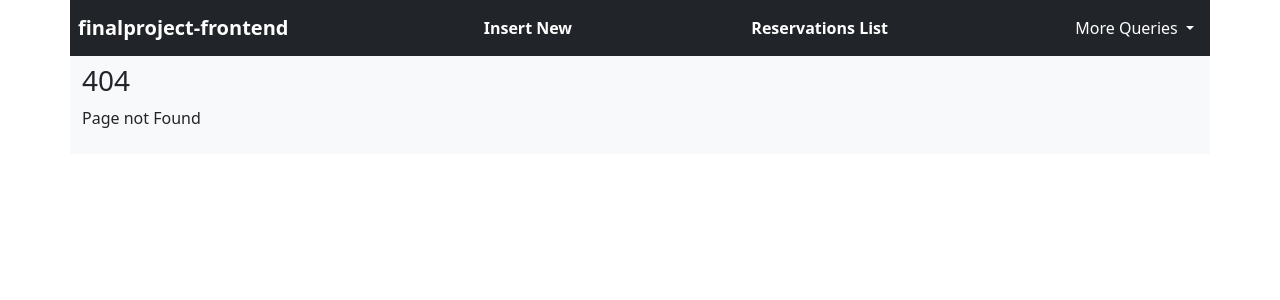
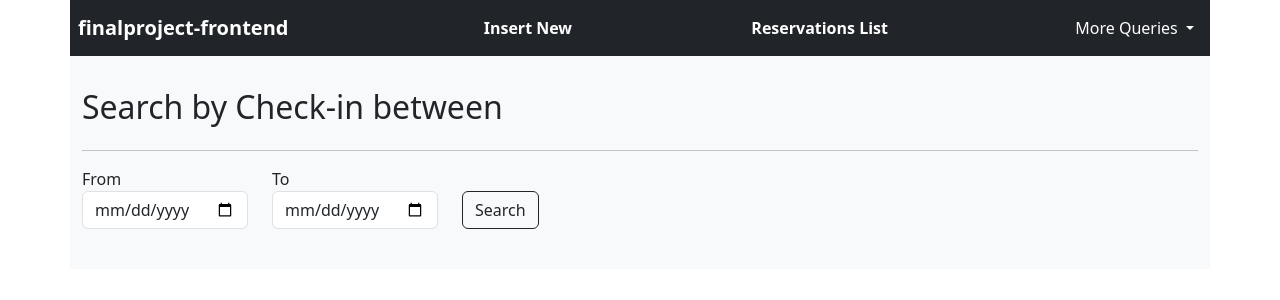
Before and after one commit to droksty/CF3-FinalProject-Frontend, an Angular app: page /reservations/checkinBetween in a window 1280 px wide. Before the commit this address had no page. Shown: the top 300 px of the page. Built offline with nearby package versions, Linux system fonts and the light colour scheme.

Commit message:
impl filter template

```diff
--- a/src/app/app.component.html
+++ b/src/app/app.component.html
@@ -25,10 +25,7 @@
 
       <!-- More Queries -->
       <ul class="navbar-nav">
-        <app-dropdown
-          [dropdownLabel]="'More Queries'"
-          [items]="moreQueries">
-        </app-dropdown>
+        <app-dropdown [dropdownLabel]="'More Queries'" [items]="moreQueries"></app-dropdown>
       </ul>
 
     </nav>
--- a/src/app/app.component.ts
+++ b/src/app/app.component.ts
@@ -11,12 +11,12 @@ export class AppComponent {
   title = 'finalproject-frontend';
 
   moreQueries: MenuItem[] = [
-    { text: 'Search by guest name', link: 'not-implemented-yet'},
-    { text: 'Search between checkin dates', link: 'not-implemented-yet'},
-    { text: 'Search by date booked', link: 'not-implemented-yet'},
-    { text: 'Search by checkin date', link: 'not-implemented-yet'},
-    { text: 'Search by checkout date', link: 'not-implemented-yet'},
-    { text: 'Search by room type', link: 'not-implemented-yet'}
+    { text: 'Search by guest name', link: 'reservations/guestName' },
+    { text: 'Search between checkin dates', link: 'reservations/checkinBetween' },
+    { text: 'Search by date booked', link: 'not-implemented-yet' },
+    { text: 'Search by checkin date', link: 'not-implemented-yet' },
+    { text: 'Search by checkout date', link: 'not-implemented-yet' },
+    { text: 'Search by room type', link: 'not-implemented-yet' }
   ];
 
   alerts = this.uiService.alerts;
--- a/src/app/app.module.ts
+++ b/src/app/app.module.ts
@@ -12,6 +12,7 @@ import { FormViewComponent } from './form-view/form-view.component';
 import { DropdownComponent } from './dropdown/dropdown.component';
 import { ListViewComponent } from './list-view/list-view.component';
 import { AlertComponent } from './alert/alert.component';
+import { ListFilterComponent } from './list-filter/list-filter.component';
 
 const routes: Routes = [
   { path: '', component: WelcomeComponent },
@@ -19,6 +20,8 @@ const routes: Routes = [
   { path: 'form-view', component: FormViewComponent },
   { path: 'form-view/:reference', component: FormViewComponent },
   { path: 'reservations', component: ListViewComponent },
+  { path: 'reservations/guestName', component: ListFilterComponent },
+  { path: 'reservations/checkinBetween', component: ListFilterComponent },
   { path: '**', component: PageNotFoundComponent }
 ];
 
@@ -31,7 +34,8 @@ const routes: Routes = [
     FormViewComponent,
     DropdownComponent,
     ListViewComponent,
-    AlertComponent
+    AlertComponent,
+    ListFilterComponent
   ],
   imports: [
     BrowserModule,
--- a/src/app/dropdown/dropdown.component.html
+++ b/src/app/dropdown/dropdown.component.html
@@ -7,7 +7,7 @@
     data-bs-toggle="dropdown"
     aria-expanded="false">
       {{ dropdownLabel }}
-    </a>
+  </a>
   <ul class="dropdown-menu" aria-labelledby="navbarDropdown">
     <li *ngFor="let item of items">
       <a class="dropdown-item" routerLink="{{ item.link }}">{{ item.text }}</a>
--- /dev/null
+++ b/src/app/list-filter/list-filter.component.html
@@ -0,0 +1,30 @@
+<div *ngIf="filter == '/reservations/guestName'">
+  <h2 class="mb-4 mt-4" >Search by Guest Name</h2>
+  <hr>
+  <form class="form-inline">
+    <div class="input-group">
+      <input type="text" class="form-control" id="guestName" placeholder="Search by Guestname"/>
+      <button type="submit" class="btn btn-outline-dark my-2 my-sm-0">Search</button>
+    </div>
+  </form>
+</div>
+
+<div *ngIf="filter == '/reservations/checkinBetween'">
+  <h2 class="mb-4 mt-4" >Search by Check-in between</h2>
+  <hr>
+  <form action="">
+    <div class="row">
+      <div class="col-sm-2 mb-3">
+        <label for="checkInFrom">From</label>
+        <input type="date" class="form-control" id="checkInFrom"/>
+      </div>
+      <div class="col-sm-2 mb-3">
+        <label for="checkInTo">To</label>
+        <input type="date" class="form-control" id="checkInTo"/>
+      </div>
+      <div class="col-sm-2 mb-3 d-flex align-items-end">
+        <button type="submit" class="btn btn-outline-dark my-2 my-sm-0">Search</button>
+      </div>
+    </div>
+  </form>
+</div>
--- /dev/null
+++ b/src/app/list-filter/list-filter.component.ts
@@ -0,0 +1,16 @@
+import { Component } from '@angular/core';
+import { Router } from '@angular/router';
+
+@Component({
+  selector: 'app-list-filter',
+  templateUrl: './list-filter.component.html',
+  styleUrls: ['./list-filter.component.css']
+})
+export class ListFilterComponent {
+  public filter: string = '';
+  constructor(private router: Router) {}
+
+  ngOnInit() {
+    this.filter = this.router.url;
+  }
+}
--- a/src/app/list-view/list-view.component.html
+++ b/src/app/list-view/list-view.component.html
@@ -43,7 +43,7 @@
       <tr>
         <td colspan="5"></td>
         <td><strong>Total Sales:</strong></td>
-        <td><strong>{{ leTotal }}</strong></td>
+        <td><strong>{{ totalSales }}</strong></td>
       </tr>
     </tbody>
   </table>
--- a/src/app/list-view/list-view.component.ts
+++ b/src/app/list-view/list-view.component.ts
@@ -10,14 +10,14 @@ import { Reservation, ReservationList, datesToString } from '../app.interfaces';
 export class ListViewComponent {
   constructor(private service: ReservationsService) {}
   reservationList: Reservation[] = [];
-  leTotal = 0;
+  totalSales = 0;
 
   ngOnInit(): void {
     this.service.findAll().subscribe({
       next: (data) => {
         this.reservationList = Object.assign(data)
         for (let res of this.reservationList) {
-          this.leTotal += res.totalPrice;
+          this.totalSales += res.totalPrice;
         }
       },
       error: (error) => {
```
Also changed, not shown: src/app/list-filter/list-filter.component.css (added), 1 other file (tests, documents, lock files or other folders).
